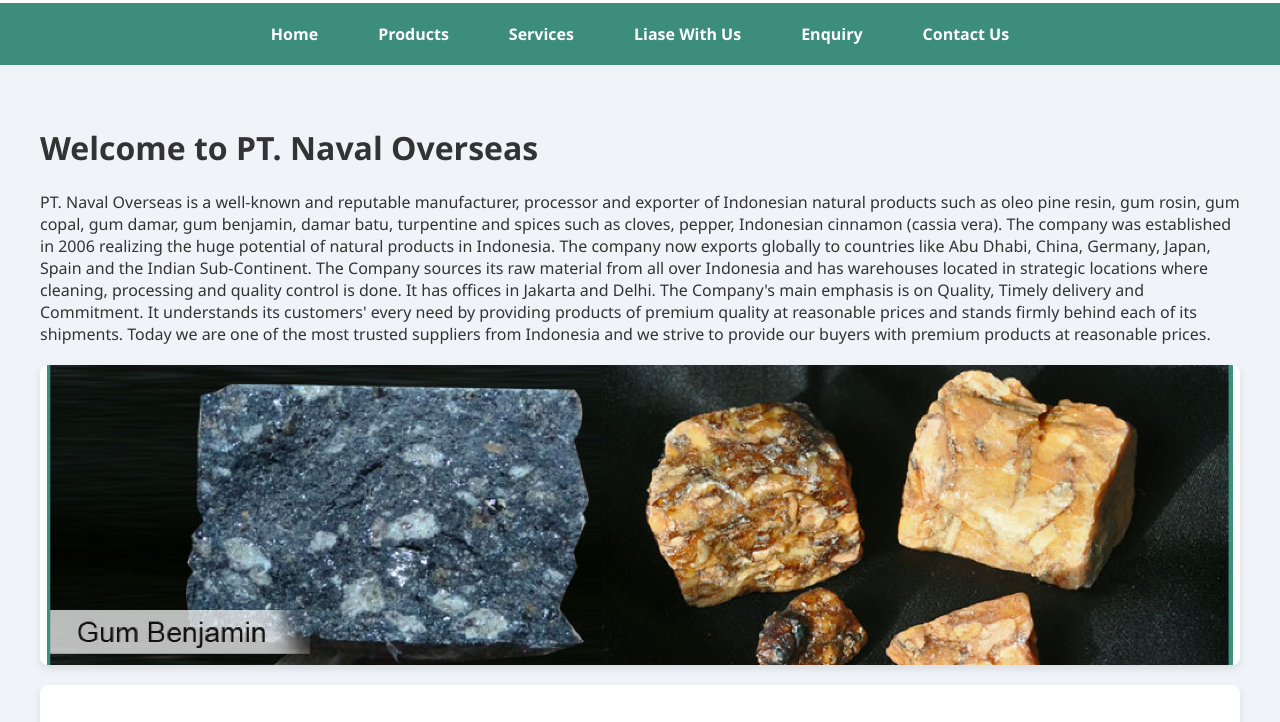
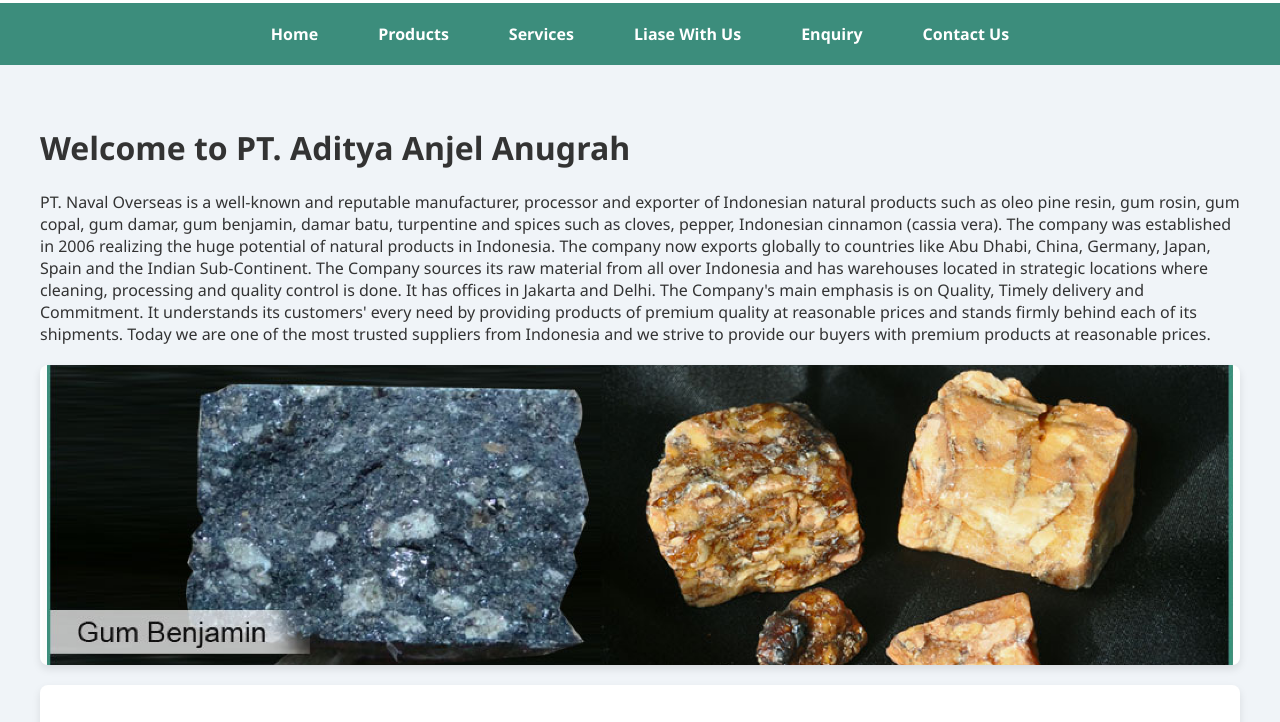
Before and after one commit to sauravgr18/importExport, a plain HTML site: page index.html in a window 1280 px wide. Shown: the part 76-798 px from the top of the page. Drawn offline with Linux system fonts and the light colour scheme.

Commit message:
Update index.html

```diff
--- a/index.html
+++ b/index.html
@@ -3,7 +3,7 @@
   <head>
     <meta charset="UTF-8" />
     <meta name="viewport" content="width=device-width, initial-scale=1.0" />
-    <title>PT. Naval Overseas</title>
+    <title>PT. Aditya Anjel Anugrah</title>
     <style>
       body {
         font-family: "Segoe UI", Tahoma, Geneva, Verdana, sans-serif;
@@ -316,7 +316,7 @@
     </nav>
 
     <div class="main-content">
-      <h1>Welcome to PT. Naval Overseas</h1>
+      <h1>Welcome to PT. Aditya Anjel Anugrah</h1>
       <p>
         PT. Naval Overseas is a well-known and reputable manufacturer, processor
         and exporter of Indonesian natural products such as oleo pine resin, gum
```
